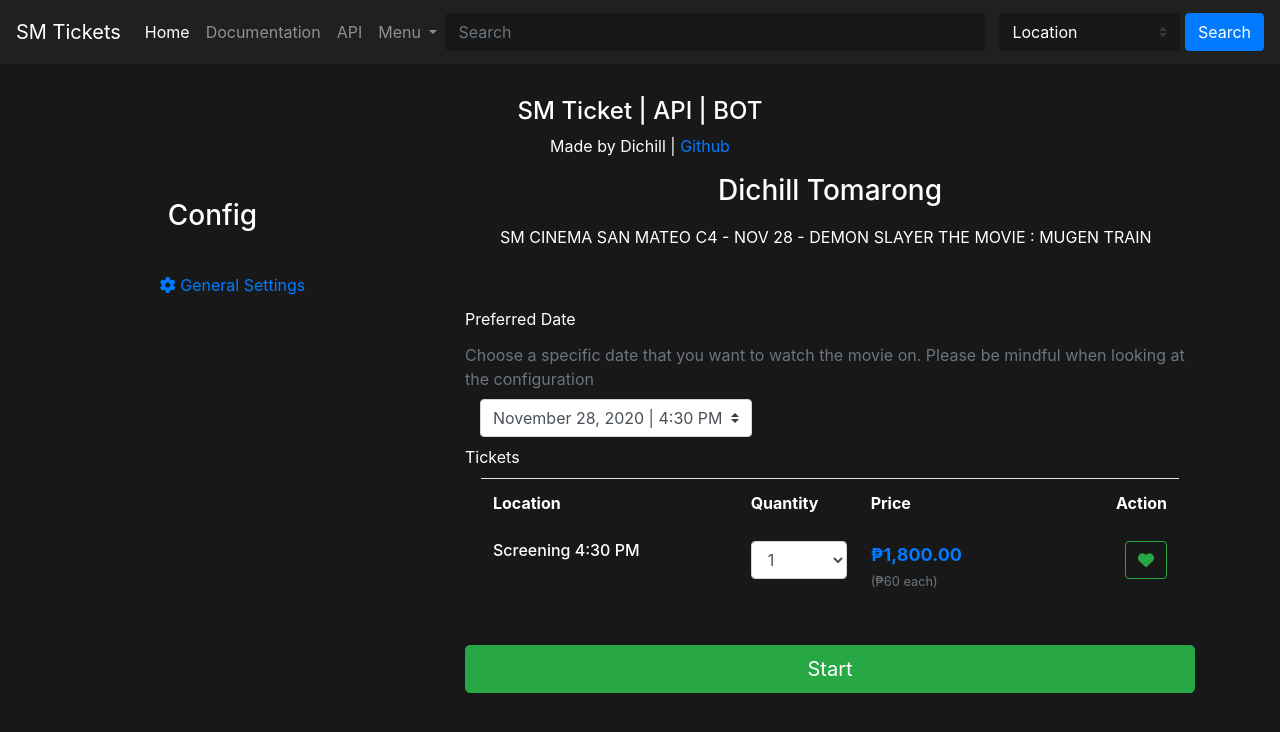
After one commit to Dichill/drx-smticket, a Django app: template api/templates/automate.html in a window 1280 px wide. The commit adds this page. Shown: the top 732 px of the page. Run offline with Django 3.2, Linux system fonts and the light colour scheme; the template is opened without the code that fills it, so the values that code supplies are empty; parts of the project's set-up code (start-up, migrations or seed data) failed here and were passed over; some libraries are stand-ins or nearby versions.

Commit message:
Add files via upload

```diff
--- /dev/null
+++ b/api/templates/automate.html
@@ -0,0 +1,190 @@
+{% extends 'main.html' %}
+{% load static %}
+
+{% block content %}
+<!DOCTYPE html>
+<html>
+    <head>
+        <meta charset="utf-8">
+        <title>SM Ticket | DrX API | Automate</title>
+
+		<style>
+            .param {
+    margin-bottom: 7px;
+    line-height: 1.4;
+}
+.param-inline dt {
+    display: inline-block;
+}
+.param dt {
+    margin: 0;
+    margin-right: 7px;
+    font-weight: 600;
+}
+.param-inline dd {
+    vertical-align: baseline;
+    display: inline-block;
+}
+
+.param dd {
+    margin: 0;
+    vertical-align: baseline;
+}
+
+.shopping-cart-wrap .price {
+    color: #007bff;
+    font-size: 18px;
+    font-weight: bold;
+    margin-right: 5px;
+    display: block;
+}
+var {
+    font-style: normal;
+}
+
+.media img {
+    margin-right: 1rem;
+}
+.img-sm {
+    width: 90px;
+    max-height: 75px;
+    object-fit: cover;
+}
+
+.table thead th {
+    vertical-align: bottom;
+    border-bottom: 2px solid rgb(24,24,24);
+}
+        </style>
+
+    </head>
+  <body style="background-color: rgb(24,24,24); color:white;">
+    <script>
+        var save = true;
+
+        function AddToCart() {
+            let timerInterval
+
+            Swal.fire({
+  title: 'Please wait',
+  html: 'Adding to Cart!',
+  timer: 1000,
+  timerProgressBar: true,
+  willOpen: () => {
+    Swal.showLoading()
+  },
+  willClose: () => {
+    clearInterval(timerInterval)
+  }
+}).then((result) => {
+  /* Read more about handling dismissals below */
+  if (result.dismiss === Swal.DismissReason.timer) {
+    console.log("[DrX] Saved")
+    save = false;
+  }
+})
+        }
+    </script>
+
+
+
+    <div class="container">
+
+	<div class="row">
+	    <!-- side nav-->
+	    <aside class="col-sm-6 col-md-3 card  my-4" style="color: rgb(24,24,24);background-color: rgb(24,24,24)">
+	        <h3 style="text-align:center;color:white;">Config</h3>
+	        <hr>
+	        <ul style="text-align:center;">
+	            <li>
+	                <a href="#" class="active">
+    	                <span class="fa fa-gear"></span>
+    	                General Settings
+	                </a>
+	            </li>
+	        </ul>
+	    </aside>
+
+	    <section class="col-sm-6 col-md-8 offset-md-1" id="main-content">
+	        <div class="pull-right mb-4">
+            <h3 style="text-align:center;">Dichill Tomarong</h3>
+	        <form method="" action="" class="container">
+
+	            <div class="input-group mb-5">
+                    <label style="text-align:center;margin:10px 20px;">SM CINEMA SAN MATEO C4 - NOV 28 - DEMON SLAYER THE MOVIE : MUGEN TRAIN</label>
+                </div>
+	            <div class="row">
+	                <label for="notifications">Preferred Date</label>
+                    <span id="notifications" class="form-text text-muted">
+                        Choose a specific date that you want to watch the movie on. Please be mindful when looking at the configuration
+                    </span>
+	            </div>
+
+                <div class="btn-group my-2 mb-2 my-2 " data-toggle="buttons">
+                <select class="custom-select">
+                    <option selected>November 28, 2020 | 4:30 PM</option>
+                    <option value="1">December 12, 2020 | 4:30 PM</option>
+                </select>
+            	</div>
+
+                <div class="row">
+	                <label for="notifications">Tickets</label>
+	            </div>
+
+                <div class="card" style="background-color: rgb(24,24,24);">
+<table class="table table-hover shopping-cart-wrap">
+<thead class="text-muted">
+<tr style="color:white;">
+  <th scope="col">Location</th>
+  <th scope="col" width="120">Quantity</th>
+  <th scope="col" width="120">Price</th>
+  <th scope="col" width="200" class="text-right">Action</th>
+</tr>
+</thead>
+<tbody>
+<tr>
+	<td>
+<figure class="media">
+	<figcaption class="media-body">
+		<h6 class="title text-truncate" style="color:white;">Screening 4:30 PM</h6>
+	</figcaption>
+</figure>
+	</td>
+	<td>
+		<select class="form-control">
+			<option>1</option>
+            <option>2</option>
+            <option>3</option>
+            <option>4</option>
+            <option>5</option>
+            <option>6</option>
+            <option>7</option>
+            <option>8</option>
+            <option>9</option>
+            <option>10</option>
+		</select>
+	</td>
+	<td>
+		<div class="price-wrap">
+			<var class="price">₱1,800.00</var>
+			<small class="text-muted">(₱60 each)</small>
+		</div> <!-- price-wrap .// -->
+	</td>
+	<td class="text-right">
+	    <a class="btn btn-outline-success" data-toggle="tooltip" data-original-title="Save to Wishlist" onclick="AddToCart()"> <i class="fa fa-heart"></i></a>
+	</td>
+</tr>
+</tbody>
+</table>
+</div> <!-- card.// -->
+
+</div>
+<!--container end.//-->
+	        </form>
+            <button type="button" class="btn btn-success btn-lg btn-block my-4 mb-4 ">Start</button>
+	    </section>
+
+	</div>
+</div>
+  </body>
+{% endblock content %}
--- /dev/null
+++ b/api/templates/include/footer.html
@@ -0,0 +1,6 @@
+<hr>
+
+<footer>
+    <h4 style="text-align:center;">SM Ticket | API | BOT</h4>
+    <p style="text-align:center;">Made by Dichill | <a href="https://github.com/Dichill/drx-smticket/">Github</a></p>
+</footer>
--- a/api/templates/include/header.html
+++ b/api/templates/include/header.html
@@ -21,7 +21,9 @@
         </a>
         <div class="dropdown-menu" aria-labelledby="navbarDropdown">
           <a class="dropdown-item" href="{% url 'home' %}#drx-events">Events</a>
-
+          <a class="dropdown-item" href="{% url 'home' %}#drx-smvenues">SM Venues</a>
+          <a class="dropdown-item" href="{% url 'home' %}#drx-othervenues">Other Venues</a>
+          <a class="dropdown-item" href="{% url 'home' %}#drx-attractions">Attractions</a>
           <!--
           <a class="dropdown-item" href="#">Another action</a>
           <div class="dropdown-divider"></div>
@@ -74,14 +76,20 @@
     window.location.href = url;
   }
 })
-
-
         }
       }
     </script>
 
     </ul>
-      <input class="form-control mr-sm-2" style="background-color: rgb(24,24,24); border-color: rgb(24,24,24); color:white;" id="q" type="search" placeholder="Search" aria-label="Search">
+      <input class="form-control mr-sm-2" style="background-color: rgb(24,24,24); border-color: rgb(24,24,24); color:white;width:50;" id="q" type="search" placeholder="Search" aria-label="Search">
+
+      <select id="location" class="browser-default custom-select" style="width:30%;background-color:rgb(24,24,24);border-color:rgb(24,24,24);color:white;margin:5px;">
+        <option selected="">Location</option>
+        <option value="1">Mall of Asia</option>
+        <option value="2">MASINAG</option>
+        <option value="3">BACOOR</option>
+      </select>
+
       <input class="btn btn-primary" type="button" onclick="DoSubmit();" value="Search">
   </div>
 </nav>
--- a/api/templates/main.html
+++ b/api/templates/main.html
@@ -7,16 +7,22 @@
     <script src="sweetalert2.min.js"></script>
     <!-- Bootstrapper -->
     <link rel="stylesheet" href="https://cdn.jsdelivr.net/npm/bootstrap@4.5.3/dist/css/bootstrap.min.css" integrity="sha384-TX8t27EcRE3e/ihU7zmQxVncDAy5uIKz4rEkgIXeMed4M0jlfIDPvg6uqKI2xXr2" crossorigin="anonymous">
+    <link rel="stylesheet" href="https://cdnjs.cloudflare.com/ajax/libs/font-awesome/4.7.0/css/font-awesome.css">
+    <script src="//cdnjs.cloudflare.com/ajax/libs/jquery/3.2.1/jquery.min.js"></script>
+    <script src="https://kit.fontawesome.com/b1071bc281.js" crossorigin="anonymous"></script>
 </head>
 <body>
 
     {% include 'include/header.html' %}
+    {% include 'include/footer.html' %}
 
     {% block content %}
 
 
 
     {% endblock %}
+
+
 </body>
 
 <!-- Bootstrapper -->
--- a/api/templates/search.html
+++ b/api/templates/search.html
@@ -11,7 +11,7 @@
   <body style="background-color: rgb(24,24,24); color:white;">
 
     <div class="table" style="color:white;">
-    <table>
+    <table style="margin-left: auto; margin-right: auto;">
         <tbody>
             {% for s in movies %}
             <tr>
@@ -28,6 +28,9 @@
                         Date: {{ s.date }}
                     </p>
                 </td>
+                <td>
+                    <button type="button" class="btn btn-primary" onclick="window.location='{{ s.link }}'">Automate</button>
+                </td>
             </tr>
             {% endfor %}
         </tbody>
```
Also changed, not shown: api/admin.py (+7 -0 lines), api/serializers.py (added, +25 -0 lines), api/templates/index.html (+117 -4 lines), api/templates/sm_login.html (added, +64 -0 lines), api/views.py (+91 -4 lines), api/migrations/0013_smvenuesresult.py (added), api/migrations/0014_attractionsresult_othervenuesresult.py (added), api/migrations/0015_account.py (added).
